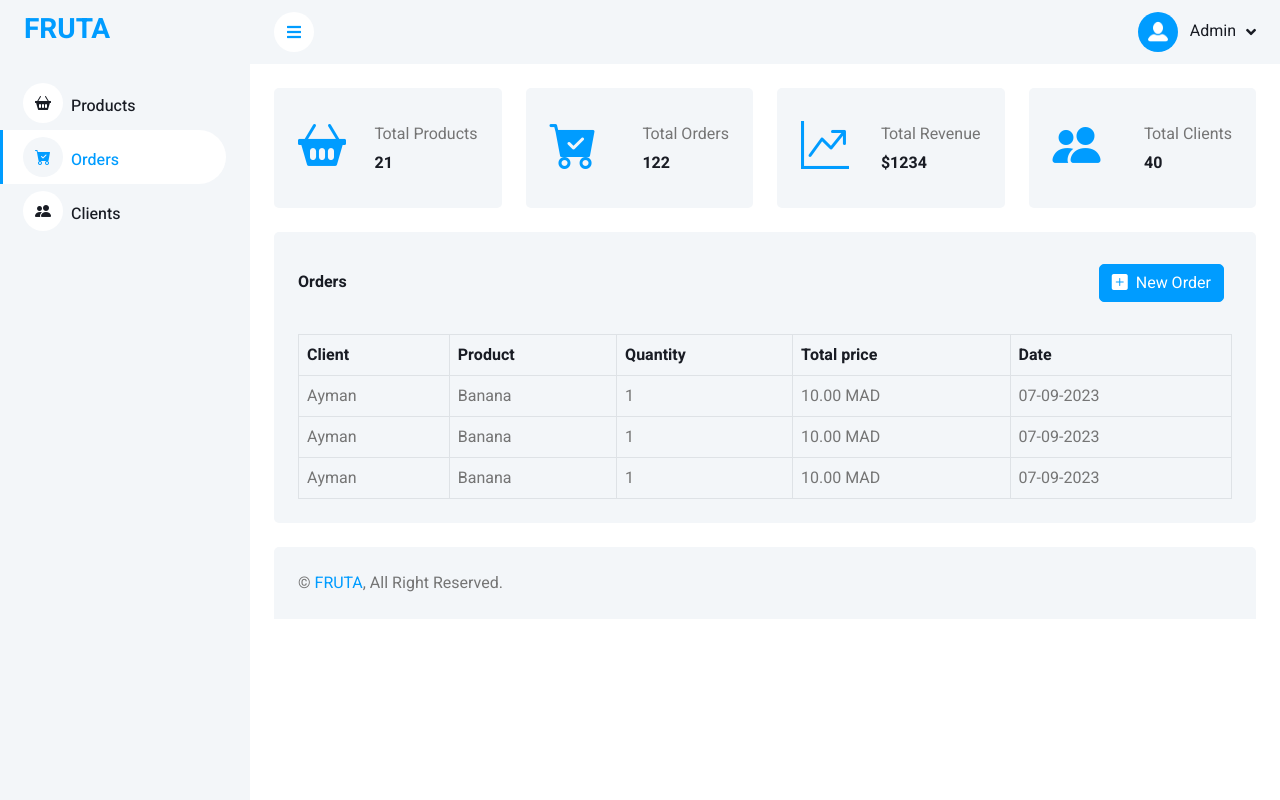
After one commit to AymanAegon/FRUTA, a Flask app: page /orders in a window 1280 px wide. The commit adds this page. Run offline with Flask 3, Linux system fonts and the light colour scheme; some libraries are stand-ins or nearby versions.

Commit message:
more stuff

```diff
--- a/main.py
+++ b/main.py
@@ -1,6 +1,11 @@
 from website import create_app
+from flask import render_template
 
 app = create_app()
 
+@app.errorhandler(404)
+def page_not_found(error):
+    return render_template('404.html'), 404
+
 if __name__ == '__main__':
     app.run(debug=True)
--- a/website/__init__.py
+++ b/website/__init__.py
@@ -1,8 +1,14 @@
 from flask import Flask
+from flask_sqlalchemy import SQLAlchemy
+
+db = SQLAlchemy()
+DB_NAME = "database.db"
 
 def create_app():
     app = Flask(__name__)
     app.config['SECRET_KEY'] = 'hghghghg'
+    app.config['SQLALCHEMY_DATABASE_URI'] = f'sqlite:///{DB_NAME}'
+    db.init_app(app)
 
     from .views import views
     from .auth import auth
--- /dev/null
+++ b/website/models.py
@@ -0,0 +1,5 @@
+from . import db
+from flask_login import UserMixin
+
+class User(db.Model, UserMixin):
+    pass
--- a/website/templates/base.html
+++ b/website/templates/base.html
@@ -9,7 +9,7 @@
         <meta content="" name="description">
 
         <!-- Favicon -->
-        <link href="img/favicon.ico" rel="icon">
+        <!-- <link href="img/favicon.ico" rel="icon"> -->
 
         <!-- Google Web Fonts -->
         <link rel="preconnect" href="https://fonts.googleapis.com">
@@ -21,8 +21,8 @@
         <link href="https://cdn.jsdelivr.net/npm/bootstrap-icons@1.4.1/font/bootstrap-icons.css" rel="stylesheet">
 
         <!-- Libraries Stylesheet -->
-        <link href="lib/owlcarousel/assets/owl.carousel.min.css" rel="stylesheet">
-        <link href="lib/tempusdominus/css/tempusdominus-bootstrap-4.min.css" rel="stylesheet" />
+        <link href="{{ url_for('static', filename='lib/owlcarousel/assets/owl.carousel.min.css') }}" rel="stylesheet">
+        <link href="{{ url_for('static', filename='lib/tempusdominus/css/tempusdominus-bootstrap-4.min.css') }}" rel="stylesheet">
 
         <!-- Customized Bootstrap Stylesheet -->
         <link href="{{ url_for('static', filename='css/bootstrap.min.css') }}" rel="stylesheet">
--- /dev/null
+++ b/website/templates/navbar.html
@@ -0,0 +1,24 @@
+<nav class="navbar navbar-expand bg-light navbar-light sticky-top px-4 py-0">
+    <a href="index.html" class="navbar-brand d-flex d-lg-none me-4">
+        <h2 class="text-primary mb-0"><i class="fa fa-hashtag"></i></h2>
+    </a>
+    <a href="#" class="sidebar-toggler flex-shrink-0">
+        <i class="fa fa-bars"></i>
+    </a>
+    <!-- <form class="d-none d-md-flex ms-4">
+        <input class="form-control border-0" type="search" placeholder="Search">
+    </form> -->
+    <div class="navbar-nav align-items-center ms-auto">
+        <div class="nav-item dropdown">
+            <a href="#" class="nav-link dropdown-toggle" data-bs-toggle="dropdown">
+                <img class="rounded-circle me-lg-2" src="{{ url_for('static', filename='img/user.jpg') }}" alt="" style="width: 40px; height: 40px;">
+                <span class="d-none d-lg-inline-flex">Admin</span>
+            </a>
+            <div class="dropdown-menu dropdown-menu-end bg-light border-0 rounded-0 rounded-bottom m-0">
+                <a href="blank.html" class="dropdown-item">My Profile</a>
+                <a href="blank.html" class="dropdown-item">Settings</a>
+                <a href="/login" class="dropdown-item">Log Out</a>
+            </div>
+        </div>
+    </div>
+</nav>
--- /dev/null
+++ b/website/templates/orders.html
@@ -0,0 +1,120 @@
+{% extends 'base.html' %}
+
+{% block head %}
+<title>FRUTA Dashboard</title>
+{% endblock %}
+
+{% block body %}
+<div class="container-xxl position-relative bg-white d-flex p-0">
+    <!-- Spinner Start -->
+    <div id="spinner" class="show bg-white position-fixed translate-middle w-100 vh-100 top-50 start-50 d-flex align-items-center justify-content-center">
+        <div class="spinner-border text-primary" style="width: 3rem; height: 3rem;" role="status">
+            <span class="sr-only">Loading...</span>
+        </div>
+    </div>
+    <!-- Spinner End -->
+
+
+    <!-- Sidebar Start -->
+    {% include 'sidebar.html' %}
+    <!-- Sidebar End -->
+
+
+    <!-- Content Start -->
+    <div class="content">
+        <!-- Navbar Start -->
+        {% include 'navbar.html' %}
+        <!-- Navbar End -->
+
+        <!-- Sale & Revenue Start -->
+        {% include 'statsinfo.html' %}
+        <!-- Sale & Revenue End -->
+
+        <!-- Recent Sales Start -->
+        <div class="container-fluid pt-4 px-4">
+            <div class="bg-light text-center rounded p-4">
+                <div class="d-flex align-items-center justify-content-between mb-4">
+                    <h6 class="mb-0">Orders</h6>
+                    <!-- <a href="">Show All</a> -->
+                    <a href="#"><button type="button" class="btn btn-primary m-2 add-btn">
+                        <i class="bi bi-plus-square-fill me-2"></i>New Order
+                    </button></a>
+                </div>
+                <div class="table-responsive">
+                    <table class="table text-start align-middle table-bordered table-hover mb-0">
+                        <thead>
+                            <tr class="text-dark">
+                                <!-- <th scope="col"><input class="form-check-input" type="checkbox"></th> -->
+                                <th scope="col">Client</th>
+                                <th scope="col">Product</th>
+                                <th scope="col">Quantity</th>
+                                <th scope="col">Total price</th>
+                                <th scope="col">Date</th>
+                            </tr>
+                        </thead>
+                        <tbody>
+                            <tr>
+                                <!-- <td><input class="form-check-input" type="checkbox"></td> -->
+                                <td>Ayman</td>
+                                <td>Banana</td>
+                                <td>1</td>
+                                <td>10.00 MAD</td>
+                                <td>07-09-2023</td>
+                                <!-- <td><a class="btn btn-sm btn-primary" href="">Detail</a></td> -->
+                            </tr>
+                            <tr>
+                                <!-- <td><input class="form-check-input" type="checkbox"></td> -->
+                                <td>Ayman</td>
+                                <td>Banana</td>
+                                <td>1</td>
+                                <td>10.00 MAD</td>
+                                <td>07-09-2023</td>
+                                <!-- <td><a class="btn btn-sm btn-primary" href="">Detail</a></td> -->
+                            </tr>
+                            <tr>
+                                <!-- <td><input class="form-check-input" type="checkbox"></td> -->
+                                <td>Ayman</td>
+                                <td>Banana</td>
+                                <td>1</td>
+                                <td>10.00 MAD</td>
+                                <td>07-09-2023</td>
+                                <!-- <td><a class="btn btn-sm btn-primary" href="">Detail</a></td> -->
+                            </tr>
+                        </tbody>
+                    </table>
+                </div>
+            </div>
+        </div>
+        <!-- Recent Sales End -->
+
+
+        <!-- Widgets Start -->
+
+        <!-- Widgets End -->
+
+
+        <!-- Footer Start -->
+        <div class="container-fluid pt-4 px-4">
+            <div class="bg-light rounded-top p-4">
+                <div class="row">
+                    <div class="col-12 col-sm-6 text-center text-sm-start">
+                        &copy; <a href="#">FRUTA</a>, All Right Reserved.
+                    </div>
+                    <!-- <div class="col-12 col-sm-6 text-center text-sm-end">
+                        /*** This template is free as long as you keep the footer author’s credit link/attribution link/backlink. If you'd like to use the template without the footer author’s credit link/attribution link/backlink, you can purchase the Credit Removal License from "https://htmlcodex.com/credit-removal". Thank you for your support. ***/
+                        Designed By <a href="https://htmlcodex.com">HTML Codex</a>
+                    </br>
+                    Distributed By <a class="border-bottom" href="https://themewagon.com" target="_blank">ThemeWagon</a>
+                    </div> -->
+                </div>
+            </div>
+        </div>
+        <!-- Footer End -->
+    </div>
+    <!-- Content End -->
+
+
+    <!-- Back to Top -->
+    <a href="#" class="btn btn-lg btn-primary btn-lg-square back-to-top"><i class="bi bi-arrow-up"></i></a>
+</div>
+{% endblock %}
--- /dev/null
+++ b/website/templates/sidebar.html
@@ -0,0 +1,16 @@
+<div class="sidebar pe-4 pb-3">
+    <nav class="navbar bg-light navbar-light">
+        <a href="{{ url_for('views.home') }}" class="navbar-brand mx-4 mb-3">
+            <h3 class="text-primary">
+                <!-- <i class="fa fa-hashtag me-2"></i> -->
+                FRUTA
+            </h3>
+        </a>
+        <div class="navbar-nav w-100">
+            <a href="{{ url_for('views.home') }}" class="nav-item nav-link {% if home %}active{% endif %}"><i class="bi bi-basket2-fill me-2"></i>Products</a>
+
+            <a href="{{ url_for('views.orders') }}" class="nav-item nav-link {% if orders %}active{% endif %}"><i class="bi bi-cart-check-fill me-2"></i>Orders</a>
+            <a href="{{ url_for('views.clients') }}" class="nav-item nav-link {% if clients %}active{% endif %}"><i class="bi bi-people-fill me-2"></i>Clients</a>
+        </div>
+    </nav>
+</div>
--- /dev/null
+++ b/website/templates/statsinfo.html
@@ -0,0 +1,40 @@
+<div class="container-fluid pt-4 px-4">
+    <div class="row g-4">
+        <div class="col-sm-6 col-xl-3">
+            <div class="bg-light rounded d-flex align-items-center justify-content-between p-4">
+                <i class="bi bi-basket2-fill fa-3x text-primary"></i>
+                <div class="ms-3">
+                    <p class="mb-2">Total Products</p>
+                    <h6 class="mb-0">21</h6>
+                </div>
+            </div>
+        </div>
+        <div class="col-sm-6 col-xl-3">
+            <div class="bg-light rounded d-flex align-items-center justify-content-between p-4">
+                <i class="bi bi-cart-check-fill fa-3x text-primary"></i>
+                <div class="ms-3">
+                    <p class="mb-2">Total Orders</p>
+                    <h6 class="mb-0">122</h6>
+                </div>
+            </div>
+        </div>
+        <div class="col-sm-6 col-xl-3">
+            <div class="bg-light rounded d-flex align-items-center justify-content-between p-4">
+                <i class="bi bi-graph-up fa-3x text-primary"></i>
+                <div class="ms-3">
+                    <p class="mb-2">Total Revenue</p>
+                    <h6 class="mb-0">$1234</h6>
+                </div>
+            </div>
+        </div>
+        <div class="col-sm-6 col-xl-3">
+            <div class="bg-light rounded d-flex align-items-center justify-content-between p-4">
+                <i class="bi bi-people-fill fa-3x text-primary"></i>
+                <div class="ms-3">
+                    <p class="mb-2">Total Clients</p>
+                    <h6 class="mb-0">40</h6>
+                </div>
+            </div>
+        </div>
+    </div>
+</div>
--- a/website/views.py
+++ b/website/views.py
@@ -4,4 +4,12 @@ views = Blueprint('views', __name__)
 
 @views.route('/')
 def home():
-    return render_template("index.html")
+    return render_template("index.html", home=True)
+
+@views.route('/orders')
+def orders():
+    return render_template("orders.html", orders=True)
+
+@views.route('/clients')
+def clients():
+    return render_template("clients.html", clients=True)
```
Also changed, not shown: website/templates/404.html (added, +62 -0 lines), website/templates/clients.html (added, +108 -0 lines), website/templates/index.html (+4 -84 lines).
